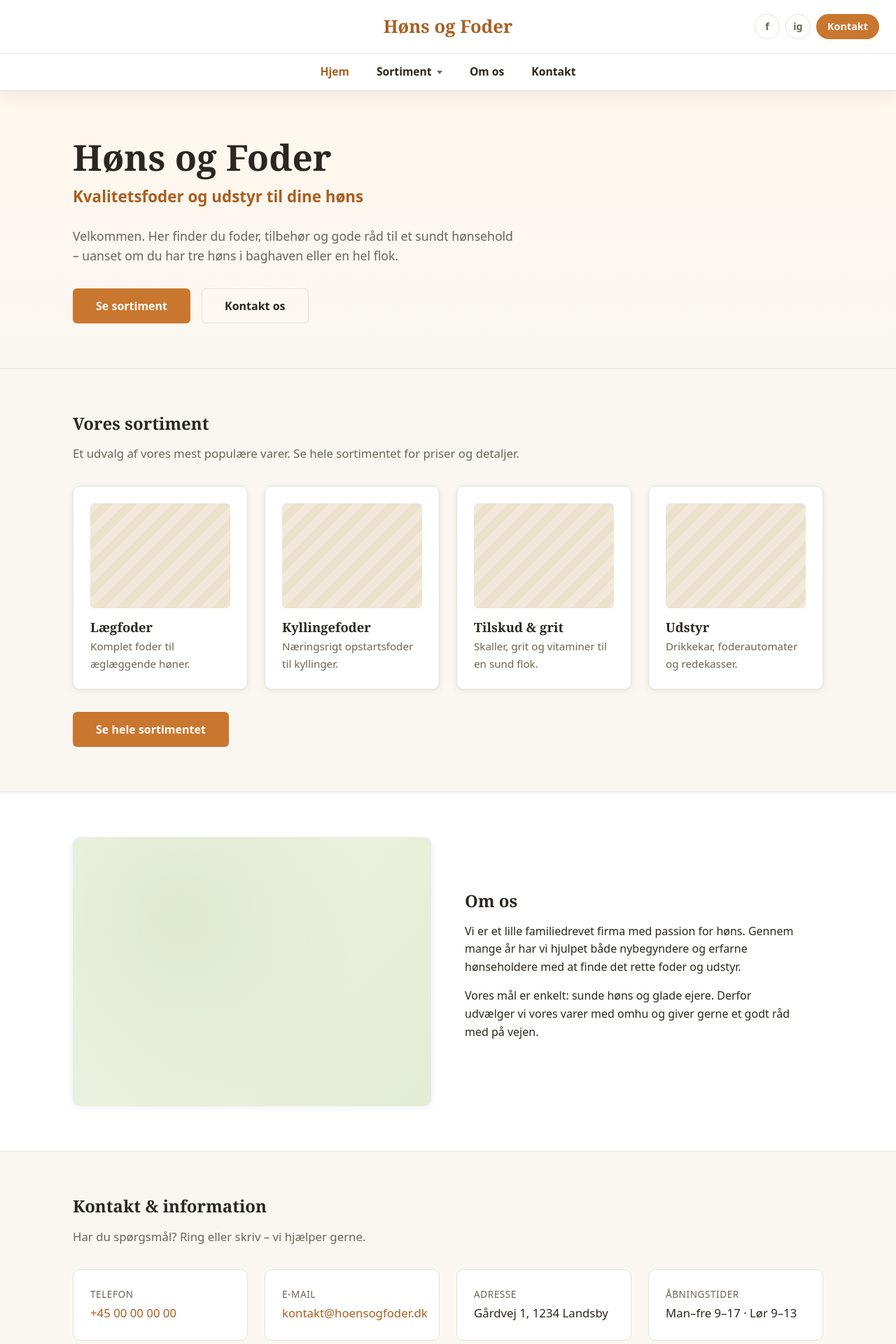
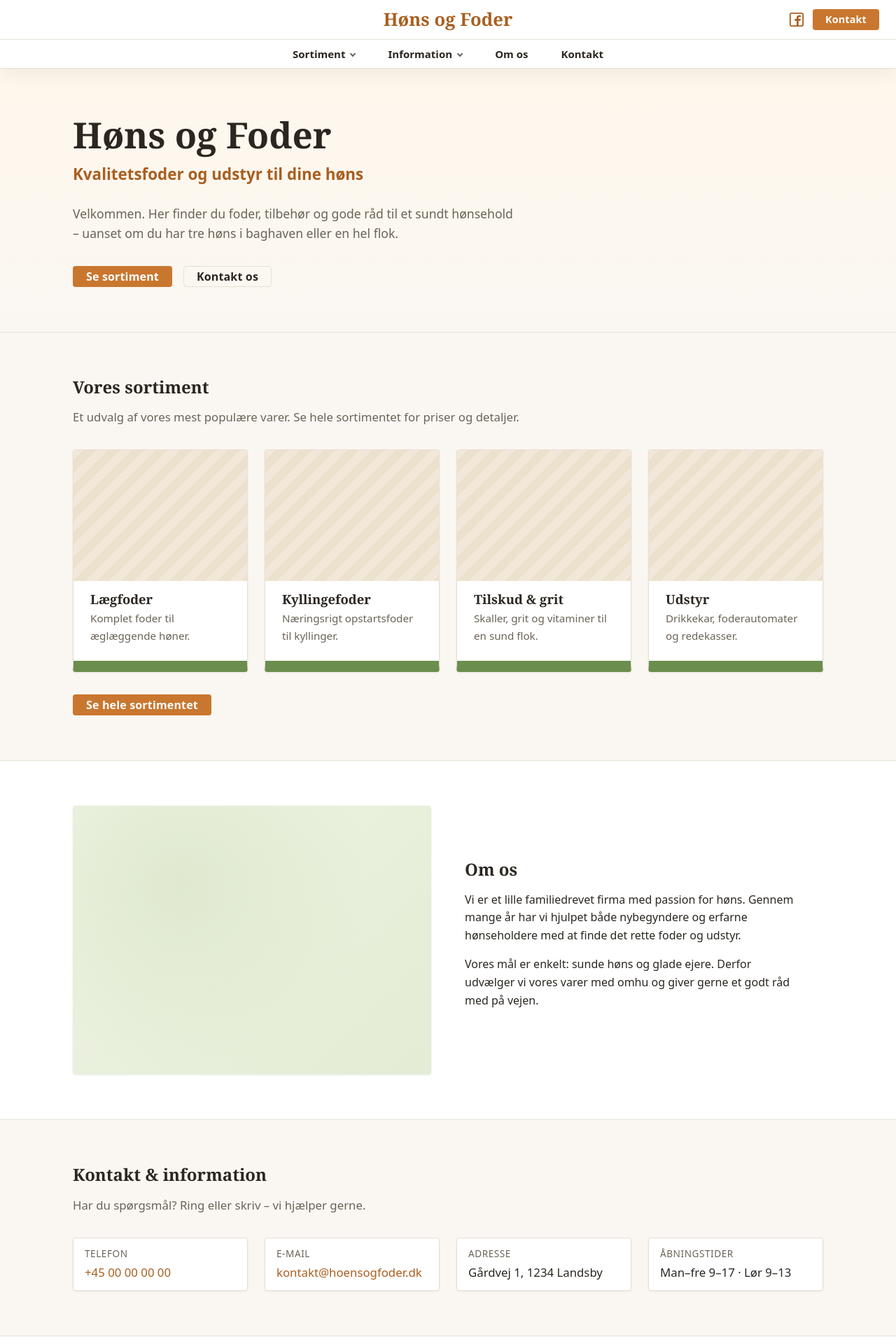
Before and after one commit to Bean-Machinie/Hoens-og-Foder-hjemmeside, a React (Vite) app: page / in a window 1280 px wide. Shown: the top 1920 px of the page at 70% size. Built offline with nearby package versions, Linux system fonts and the light colour scheme.

Commit message:
Add information pages and refresh header styling

```diff
--- a/src/components/layout/TopPanel.module.css
+++ b/src/components/layout/TopPanel.module.css
@@ -4,7 +4,7 @@
   z-index: 100;
   background-color: color-mix(in srgb, var(--color-surface) 94%, transparent);
   border-bottom: 1px solid var(--color-border);
-  box-shadow: 0 8px 24px rgba(43, 38, 32, 0.06);
+  box-shadow: 0 8px 24px rgba(0, 0, 0, 0.06);
   backdrop-filter: blur(14px);
 }
 
@@ -15,7 +15,7 @@
 .topBarInner {
   width: 100%;
   max-width: 1400px;
-  min-height: 4.75rem;
+  min-height: 3.5rem;
   margin-inline: auto;
   padding-inline: var(--space-4);
   display: grid;
@@ -26,15 +26,22 @@
 
 .brand {
   justify-self: center;
+  display: inline-block;
   font-family: var(--font-heading);
   font-size: clamp(1.45rem, 2vw, 1.9rem);
   font-weight: 700;
   color: var(--color-primary-dark);
   white-space: nowrap;
+  transform-origin: center;
+  transition:
+    color 160ms ease,
+    transform 160ms ease;
 }
 
 .brand:hover {
+  color: var(--color-primary);
   text-decoration: none;
+  transform: scale(1.04);
 }
 
 .metaArea {
@@ -50,36 +57,51 @@
   display: inline-flex;
   align-items: center;
   justify-content: center;
-  min-width: 2.25rem;
-  min-height: 2.25rem;
-  border-radius: 999px;
+  min-width: 30px;
+  min-height: 30px;
+  border-radius: var(--radius);
   font-size: 0.9rem;
   font-weight: 700;
   line-height: 1;
   text-decoration: none;
+  transition:
+    background-color 160ms ease,
+    border-color 160ms ease,
+    color 160ms ease,
+    opacity 160ms ease,
+    transform 160ms ease;
 }
 
 .socialLink {
-  border: 1px solid var(--color-border);
-  color: var(--color-text-muted);
-  background-color: var(--color-surface);
+  border: 0;
+  color: var(--color-primary-dark);
+  background-color: transparent;
 }
 
 .socialLink:hover {
-  color: var(--color-primary-dark);
-  border-color: color-mix(in srgb, var(--color-primary) 45%, var(--color-border));
+  color: var(--color-primary);
   text-decoration: none;
+  transform: scale(1.04);
+}
+
+.socialIcon {
+  width: 22px;
+  height: 22px;
+  object-fit: contain;
 }
 
 .metaButton {
-  padding-inline: var(--space-3);
+  padding: 0 18px;
   color: #fff;
   background-color: var(--color-primary);
+  font-weight: 600;
+  letter-spacing: 0.01em;
 }
 
 .metaButton:hover {
   background-color: var(--color-primary-dark);
   text-decoration: none;
+  transform: scale(1.04);
 }
 
 .navBar {
@@ -116,18 +138,20 @@
   display: inline-flex;
   align-items: center;
   justify-content: center;
-  min-height: 3.25rem;
-  padding-inline: var(--space-2);
+  min-height: 40px;
+  padding: 0 12px;
   border: 0;
   border-radius: var(--radius-sm);
   color: var(--color-text);
   background: transparent;
   font: inherit;
-  font-size: 0.98rem;
+  font-size: 15px;
   font-weight: 650;
   line-height: 1;
   white-space: nowrap;
-  transition: color 0.15s ease;
+  transition:
+    color 160ms ease,
+    opacity 160ms ease;
 }
 
 .navLink:hover {
@@ -136,13 +160,19 @@
 }
 
 .navButton::after {
-  width: 0;
-  height: 0;
-  margin-left: 0.45rem;
-  border-top: 5px solid currentColor;
-  border-inline: 4px solid transparent;
+  width: 6px;
+  height: 6px;
+  margin-left: 0.5rem;
+  border-right: 2px solid currentColor;
+  border-bottom: 2px solid currentColor;
   content: '';
   opacity: 0.7;
+  transform: rotate(45deg);
+  transition: transform 160ms ease;
+}
+
+.navButton[aria-expanded='true']::after {
+  transform: rotate(225deg);
 }
 
 .active {
@@ -152,10 +182,10 @@
 .navHighlight,
 .navOpenHighlight {
   position: absolute;
-  top: 0.55rem;
+  top: 0;
   left: 0;
   z-index: 0;
-  height: 2.25rem;
+  height: 40px;
   border-radius: var(--radius-sm);
   opacity: 0;
   pointer-events: none;
@@ -169,7 +199,7 @@
   bottom: 0;
   left: 0.45rem;
   height: 4px;
-  border-radius: 999px;
+  border-radius: var(--radius);
   background-color: #f3c85c;
   content: '';
 }
@@ -194,37 +224,41 @@
 
 .dropdown {
   position: absolute;
-  top: calc(100% + 0.35rem);
+  top: calc(100% + 0.25rem);
   left: 50%;
   z-index: 10;
-  width: max-content;
-  min-width: 12.5rem;
-  max-width: min(20rem, calc(100vw - 2rem));
-  padding-block: var(--space-2);
-  border: 1px solid var(--color-border);
+  width: 250px;
+  max-width: calc(100vw - 2rem);
+  padding: 8px;
+  border: 1px solid color-mix(in srgb, var(--color-border) 78%, transparent);
   border-radius: var(--radius);
   background-color: var(--color-surface);
-  box-shadow: 0 16px 40px rgba(43, 38, 32, 0.14);
+  box-shadow: var(--shadow-dropdown);
   transform: translateX(-50%);
 }
 
 .dropdown::before {
   position: absolute;
   top: -7px;
-  left: 50%;
+  left: calc(50% - 6px);
   width: 12px;
   height: 12px;
-  border-top: 1px solid var(--color-border);
-  border-left: 1px solid var(--color-border);
+  border-top: 1px solid color-mix(in srgb, var(--color-border) 78%, transparent);
+  border-left: 1px solid color-mix(in srgb, var(--color-border) 78%, transparent);
   background-color: var(--color-surface);
   content: '';
-  transform: translateX(-50%) rotate(45deg);
+  transform: rotate(45deg);
 }
 
 .dropdownItem {
-  display: block;
-  padding: 0.75rem var(--space-4);
+  position: relative;
+  display: flex;
+  align-items: center;
+  min-height: 42px;
+  padding: 0 12px;
+  border-radius: var(--radius);
   color: var(--color-text);
+  font-size: 14px;
   font-weight: 600;
   white-space: nowrap;
 }
@@ -237,14 +271,22 @@
 }
 
 .dividerAfter {
-  border-bottom: 1px solid var(--color-border);
-  margin-bottom: var(--space-2);
-  padding-bottom: var(--space-3);
+  margin-bottom: 17px;
+}
+
+.dividerAfter::after {
+  position: absolute;
+  right: 4px;
+  bottom: -9px;
+  left: 4px;
+  height: 1px;
+  background-color: var(--color-border);
+  content: '';
 }
 
 @media (max-width: 720px) {
   .topBarInner {
-    min-height: 4rem;
+    min-height: 3.5rem;
     grid-template-columns: 1fr auto;
   }
 
@@ -266,8 +308,8 @@
   }
 
   .metaButton {
-    min-height: 2rem;
-    padding-inline: var(--space-2);
+    min-height: 30px;
+    padding-inline: 12px;
     font-size: 0.85rem;
   }
 
@@ -284,7 +326,7 @@
   }
 
   .navLink {
-    min-height: 2.85rem;
+    min-height: 40px;
     font-size: 0.92rem;
   }
 
--- a/src/components/layout/TopPanel.tsx
+++ b/src/components/layout/TopPanel.tsx
@@ -1,5 +1,6 @@
 import { KeyboardEvent, useEffect, useRef, useState } from 'react';
 import { Link, useLocation } from 'react-router-dom';
+import facebookIcon from '@/assets/icons/facebook.svg';
 import { NAV_ITEMS } from '@/config/navigation';
 import { SITE } from '@/config/site';
 import styles from './TopPanel.module.css';
@@ -165,16 +166,7 @@
               rel="noreferrer"
               target="_blank"
             >
-              <span aria-hidden="true">f</span>
-            </a>
-            <a
-              aria-label="Instagram"
-              className={styles.socialLink}
-              href="https://www.instagram.com/"
-              rel="noreferrer"
-              target="_blank"
-            >
-              <span aria-hidden="true">ig</span>
+              <img aria-hidden="true" className={styles.socialIcon} src={facebookIcon} />
             </a>
             <Link className={styles.metaButton} to="/kontakt">
               Kontakt
--- a/src/components/ui/Button.module.css
+++ b/src/components/ui/Button.module.css
@@ -1,18 +1,26 @@
 .button {
-  display: inline-block;
-  padding: var(--space-3) var(--space-5);
+  display: inline-flex;
+  align-items: center;
+  justify-content: center;
+  min-height: 30px;
+  padding: 0 18px;
   border: 1px solid transparent;
   border-radius: var(--radius-sm);
   font-weight: 600;
   font-size: 1rem;
+  letter-spacing: 0.01em;
   line-height: 1;
   text-align: center;
-  transition: background-color 0.15s ease, border-color 0.15s ease,
-    color 0.15s ease;
+  transition:
+    background-color 160ms ease,
+    border-color 160ms ease,
+    color 160ms ease,
+    transform 160ms ease;
 }
 
 .button:hover {
   text-decoration: none;
+  transform: scale(1.04);
 }
 
 .primary {
--- a/src/config/navigation.ts
+++ b/src/config/navigation.ts
@@ -17,7 +17,6 @@
     };
 
 export const NAV_ITEMS: NavItem[] = [
-  { type: 'link', label: 'Hjem', href: '/' },
   {
     type: 'dropdown',
     label: 'Sortiment',
@@ -28,6 +27,19 @@
       { label: 'Tilskud', href: '/sortiment#tilskud' },
     ],
   },
+  {
+    type: 'dropdown',
+    label: 'Information',
+    items: [
+      { label: 'Nye hønseejere', href: '/information/nye-honseejere' },
+      { label: 'Pasning og trivsel', href: '/information/pasning-og-trivsel' },
+      { label: 'Fodervejledning', href: '/information/fodervejledning' },
+      {
+        label: 'Ofte stillede spørgsmål',
+        href: '/information/ofte-stillede-sporgsmal',
+      },
+    ],
+  },
   { type: 'link', label: 'Om os', href: '/om-os' },
   { type: 'link', label: 'Kontakt', href: '/kontakt' },
 ];
--- a/src/pages/home/sections/AboutSection.module.css
+++ b/src/pages/home/sections/AboutSection.module.css
@@ -13,6 +13,7 @@
 
 .media {
   aspect-ratio: 4 / 3;
+  overflow: hidden;
   border-radius: var(--radius);
   background: radial-gradient(
       circle at 30% 30%,
--- a/src/pages/home/sections/CatalogueSection.module.css
+++ b/src/pages/home/sections/CatalogueSection.module.css
@@ -19,16 +19,24 @@
 }
 
 .card {
+  overflow: hidden;
   background-color: var(--color-surface);
   border: 1px solid var(--color-border);
+  border-bottom: 16px solid var(--color-accent);
   border-radius: var(--radius);
-  padding: var(--space-4);
   box-shadow: var(--shadow);
+  transition:
+    box-shadow 180ms ease,
+    transform 180ms ease;
+}
+
+.card:hover {
+  box-shadow: var(--shadow-hover);
+  transform: translateY(-2px);
 }
 
 .thumb {
   aspect-ratio: 4 / 3;
-  border-radius: var(--radius-sm);
   margin-bottom: var(--space-3);
   background: repeating-linear-gradient(
     135deg,
@@ -37,17 +45,26 @@
     #ece1cd 12px,
     #ece1cd 24px
   );
+  transform: scale(1.01);
+  transition: transform 180ms ease;
+}
+
+.card:hover .thumb {
+  transform: scale(1.07);
 }
 
 .cardTitle {
   font-size: 1.15rem;
   margin-bottom: var(--space-1);
+  padding-inline: var(--space-4);
 }
 
 .cardText {
   color: var(--color-text-muted);
   font-size: 0.95rem;
   margin-bottom: 0;
+  padding-inline: var(--space-4);
+  padding-bottom: var(--space-4);
 }
 
 .footer {
--- a/src/pages/home/sections/InfoSection.module.css
+++ b/src/pages/home/sections/InfoSection.module.css
@@ -20,10 +20,48 @@
 }
 
 .item {
+  position: relative;
+  min-height: 58px;
+  overflow: hidden;
   background-color: var(--color-surface);
   border: 1px solid var(--color-border);
   border-radius: var(--radius);
-  padding: var(--space-4);
+  padding: 11px 16px;
+  box-shadow: var(--shadow);
+  transition:
+    background-color 180ms ease,
+    box-shadow 180ms ease,
+    transform 180ms ease;
+}
+
+.item::before {
+  position: absolute;
+  top: 50%;
+  left: 0;
+  width: 4px;
+  height: 0;
+  border-radius: 0 var(--radius) var(--radius) 0;
+  background-color: var(--color-accent);
+  content: '';
+  transform: translateY(-50%);
+  transition: height 180ms ease;
+}
+
+.item:hover {
+  box-shadow: var(--shadow-hover);
+  transform: translateY(-2px);
+}
+
+.item:hover::before {
+  height: 44%;
+}
+
+.item:active {
+  box-shadow: var(--shadow-active);
+}
+
+.item:active::before {
+  height: 68%;
 }
 
 .label {
--- /dev/null
+++ b/src/pages/information/InformationPage.module.css
@@ -0,0 +1,9 @@
+.section {
+  padding-block: var(--space-6);
+}
+
+.placeholder {
+  max-width: 62ch;
+  color: var(--color-text-muted);
+  font-size: 1.05rem;
+}
--- /dev/null
+++ b/src/pages/information/InformationPage.tsx
@@ -0,0 +1,24 @@
+import PageHeader from '@/components/ui/PageHeader';
+import styles from './InformationPage.module.css';
+
+interface InformationPageProps {
+  title: string;
+  lead: string;
+}
+
+function InformationPage({ title, lead }: InformationPageProps) {
+  return (
+    <>
+      <PageHeader title={title}>{lead}</PageHeader>
+      <section className={styles.section}>
+        <div className="container">
+          <p className={styles.placeholder}>
+            Indholdet til denne side kan tilføjes her, når teksten er klar.
+          </p>
+        </div>
+      </section>
+    </>
+  );
+}
+
+export default InformationPage;
--- a/src/styles/variables.css
+++ b/src/styles/variables.css
@@ -28,9 +28,12 @@
 
   /* Layout */
   --content-max-width: 1120px;
-  --radius: 10px;
-  --radius-sm: 6px;
-  --shadow: 0 2px 10px rgba(43, 38, 32, 0.08);
+  --radius: 4px;
+  --radius-sm: 4px;
+  --shadow: 0 1px 3px rgba(0, 0, 0, 0.08);
+  --shadow-hover: 0 8px 20px rgba(0, 0, 0, 0.1);
+  --shadow-active: 0 7px 18px rgba(0, 0, 0, 0.1);
+  --shadow-dropdown: 0 18px 45px rgba(0, 0, 0, 0.15);
 
   /* Header */
   --header-height: 4rem;
```
Also changed, not shown: src/App.tsx (+37 -0 lines), src/assets/icons/facebook.svg.
